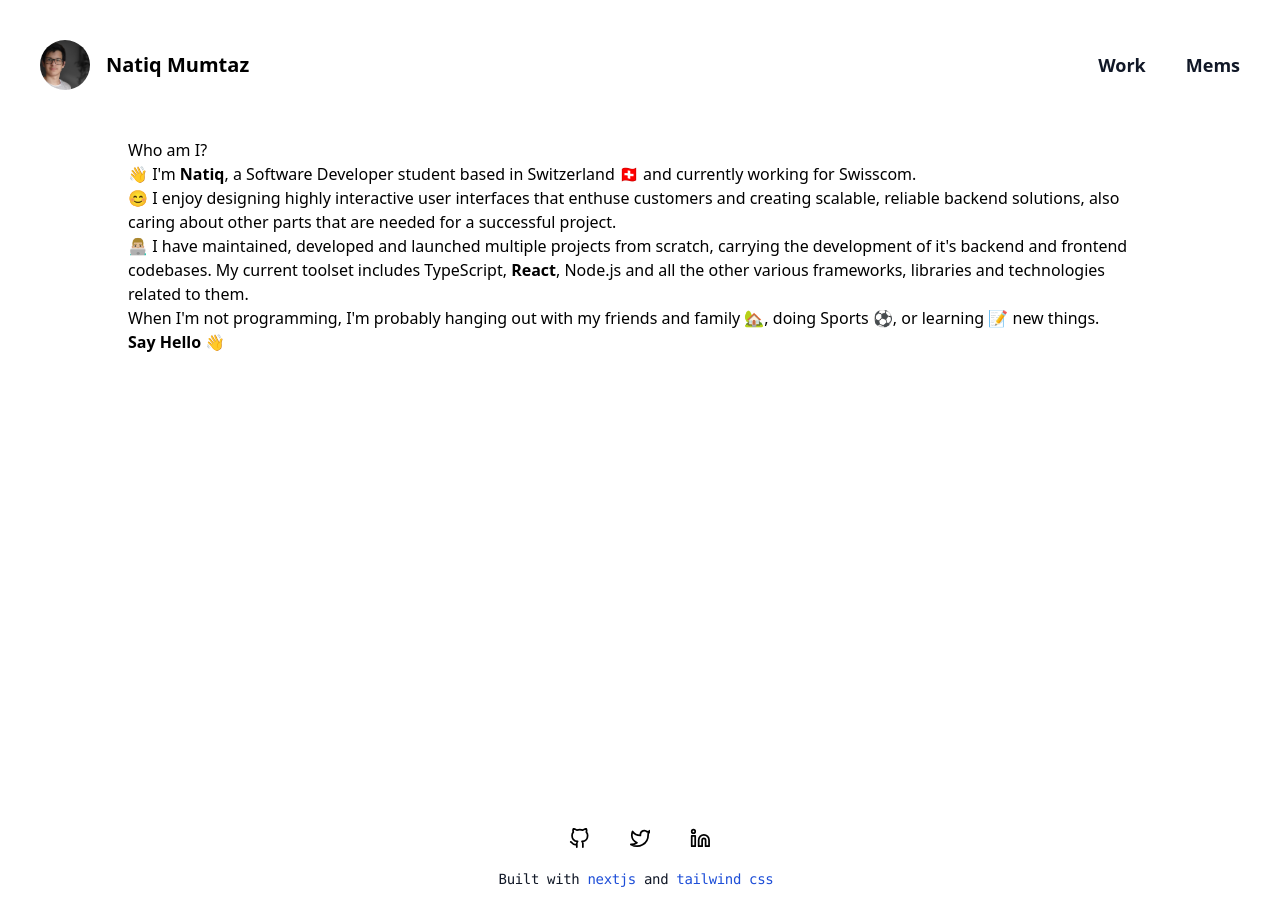
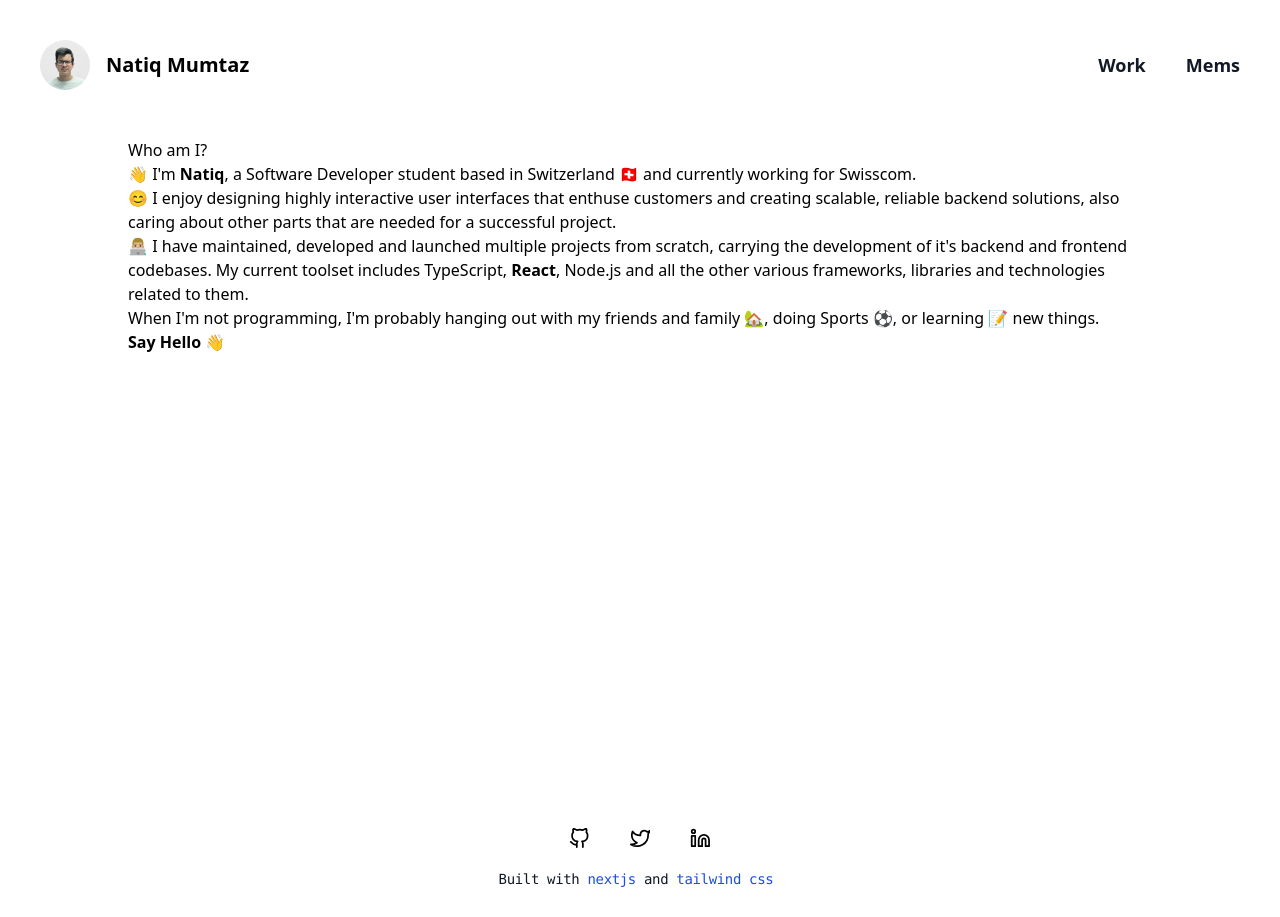
Before and after one commit to selfnatiq/v3, a Next.js app: page / in a window 1280 px wide. Built offline with nearby package versions, Linux system fonts and the light colour scheme; what @tailwindcss/typography would draw is missing.

Commit message:
update header image

```diff
--- a/components/Header.js
+++ b/components/Header.js
@@ -15,7 +15,7 @@ const Header = () => {
 				<a className="flex items-center gap-4">
 					<Image
 						className="rounded-full"
-						src="/me.jpg"
+						src="/natiq-white-bg.png"
 						height={50}
 						width={50}
 						layout="fixed"
```
